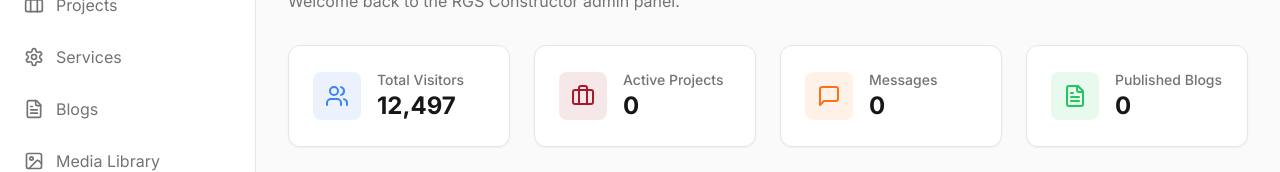
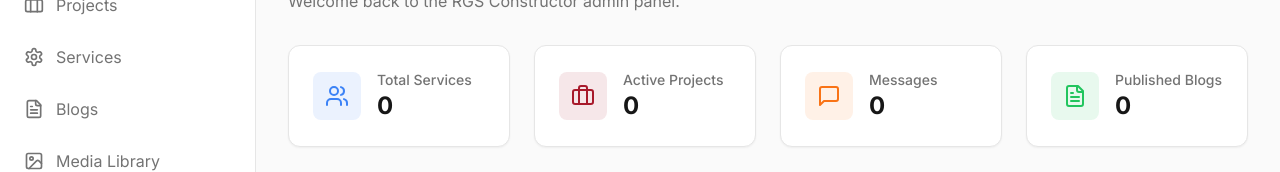
Before and after one commit to saqlain-rao/RGSfrontend, a React (Vite) app: page /admin in a window 1280 px wide. Shown: the part 151-323 px from the top of the page. Built offline with nearby package versions, Linux system fonts and the light colour scheme; no server answers.

Commit message:
Replace mock Total Visitors with real Total Services in Dashboard

```diff
--- a/src/pages/admin/Dashboard.tsx
+++ b/src/pages/admin/Dashboard.tsx
@@ -6,6 +6,7 @@ const API_URL = import.meta.env.VITE_API_URL || 'http://localhost:5000/api';
 
 export default function Dashboard() {
   const [stats, setStats] = useState({
+    services: 0,
     projects: 0,
     messages: 0,
     blogs: 0
@@ -15,13 +16,15 @@ export default function Dashboard() {
   useEffect(() => {
     const fetchStats = async () => {
       try {
-        const [projectsRes, messagesRes, blogsRes] = await Promise.all([
+        const [servicesRes, projectsRes, messagesRes, blogsRes] = await Promise.all([
+          axios.get(`${API_URL}/services`),
           axios.get(`${API_URL}/projects`),
           axios.get(`${API_URL}/contactmessages`),
           axios.get(`${API_URL}/blogs`)
         ]);
 
         setStats({
+          services: servicesRes.data.data.length || 0,
           projects: projectsRes.data.data.length || 0,
           messages: messagesRes.data.data.length || 0,
           blogs: blogsRes.data.data.length || 0
@@ -36,9 +39,6 @@ export default function Dashboard() {
     fetchStats();
   }, []);
 
-  // Mock a dynamically increasing visitor count based on current date
-  const visitorsCount = 12450 + (new Date().getDate() * 14) + new Date().getHours();
-
   return (
     <div className="space-y-8">
       <div>
@@ -52,8 +52,10 @@ export default function Dashboard() {
             <Users size={24} />
           </div>
           <div>
-            <p className="text-sm text-muted-foreground font-medium">Total Visitors</p>
-            <h3 className="text-2xl font-bold text-foreground">{visitorsCount.toLocaleString()}</h3>
+            <p className="text-sm text-muted-foreground font-medium">Total Services</p>
+            <h3 className="text-2xl font-bold text-foreground">
+              {loading ? '...' : stats.services}
+            </h3>
           </div>
         </div>
         <div className="bg-background p-6 rounded-xl border border-border shadow-sm flex items-center gap-4">
```
